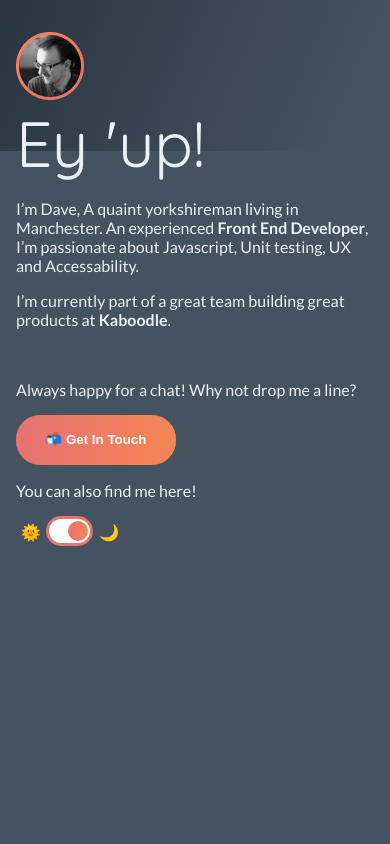
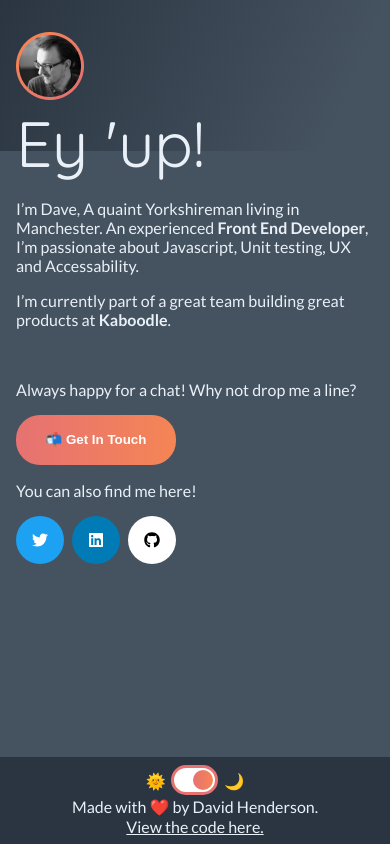
Before and after one commit to daaveuk/daaveuk.github.io, a React app: page / in a window 390 px wide. Built offline with nearby package versions, Linux system fonts and the light colour scheme.

Commit message:
All components written for mobile view

```diff
--- a/package.json
+++ b/package.json
@@ -6,6 +6,7 @@
   "dependencies": {
     "@babel/core": "7.9.0",
     "@fortawesome/fontawesome-svg-core": "^1.2.28",
+    "@fortawesome/free-brands-svg-icons": "^5.13.0",
     "@fortawesome/free-solid-svg-icons": "^5.13.0",
     "@fortawesome/react-fontawesome": "^0.1.9",
     "@svgr/webpack": "4.3.3",
@@ -50,7 +51,6 @@
     "resolve": "1.15.0",
     "resolve-url-loader": "3.1.1",
     "sass-loader": "8.0.2",
-    "semantic-ui-react": "^0.88.2",
     "semver": "6.3.0",
     "simplex-noise": "^2.4.0",
     "style-loader": "0.23.1",
--- a/src/App.js
+++ b/src/App.js
@@ -10,6 +10,9 @@ import ThemeToggle from './components/ThemeToggle/ThemeToggle';
 import Emoji from './components/Emoji/Emoji';
 import Image from './components/Image/Image';
 import profilePic from './images/profilePic.png';
+import Footer from './components/Footer/Footer';
+import IconButton from './components/IconButton/IconButton';
+import sendEmail from './functions/sendEmail';
 
 const App = () => {
   const [theme, toggleTheme] = useDarkMode();
@@ -21,6 +24,11 @@ const App = () => {
     } else {
       toggleTheme('light');
     }
+  };
+
+  const handleContact = () => {
+    console.log(sendEmail());
+    window.location.href = sendEmail();
   };
 
   const isDarkMode = theme === 'dark';
@@ -35,7 +43,7 @@ const App = () => {
         </Hero>
         <MainContent>
           <p>
-            I’m Dave, A quaint yorkshireman living in Manchester. An experienced{' '}
+            I’m Dave, A quaint Yorkshireman living in Manchester. An experienced{' '}
             <strong>Front End Developer</strong>, I’m passionate about
             Javascript, Unit testing, UX and Accessability.
           </p>
@@ -45,16 +53,36 @@ const App = () => {
           </p>
           <br />
           <p>Always happy for a chat! Why not drop me a line?</p>
-          <Button>
+          <Button onClick={handleContact}>
             <Emoji label="Email icon" symbol="📬" /> Get In Touch
           </Button>
           <p>You can also find me here!</p>
+          <IconButton href="https://twitter.com/daaveuk/" icon="twitter" />
+          <IconButton
+            href="https://www.linkedin.com/in/daaveuk/"
+            icon="linkedin"
+          />
+          <IconButton href="https://github.com/daaveuk/" icon="github" />
         </MainContent>
-        <ThemeToggle
-          id="themeToggle"
-          handleToggle={handleToggle}
-          value={isDarkMode}
-        />
+        <Footer>
+          <ThemeToggle
+            id="themeToggle"
+            handleToggle={handleToggle}
+            value={isDarkMode}
+          />
+          <span>
+            Made with <Emoji label="Love" symbol="❤️" /> by David Henderson.
+          </span>
+          <span>
+            <a
+              href="https://github.com/daaveuk/webpage"
+              target="_blank"
+              rel="noreferrer noopener"
+            >
+              View the code here.
+            </a>
+          </span>
+        </Footer>
       </>
     </ThemeProvider>
   );
--- a/src/components/Button/Button.js
+++ b/src/components/Button/Button.js
@@ -13,14 +13,15 @@ const StyledButton = styled.button`
   min-width: 10rem;
   font-weight: 700;
   cursor: pointer;
+  ${({ theme }) => theme.hover}
 `;
 
-const Button = ({ handleClick, children }) => (
-  <StyledButton onClick={handleClick}>{children}</StyledButton>
+const Button = ({ onClick, children }) => (
+  <StyledButton onClick={onClick}>{children}</StyledButton>
 );
 
 Button.propTypes = {
-  handleClick: PropTypes.func.isRequired,
+  onClick: PropTypes.func.isRequired,
   children: PropTypes.element.isRequired,
 };
 
--- /dev/null
+++ b/src/components/Footer/Footer.js
@@ -0,0 +1,23 @@
+import React from 'react';
+import PropTypes from 'prop-types';
+import styled from 'styled-components';
+
+const Footer = ({ children }) => <StyledFooter>{children}</StyledFooter>;
+
+Footer.propTypes = {
+  children: PropTypes.element.isRequired,
+};
+
+const StyledFooter = styled.div`
+  position: fixed;
+  bottom: 0;
+  display: flex;
+  flex-direction: column;
+  align-items: center;
+  justify-content: space-between;
+  width: 100%;
+  padding: 0.5rem 1rem;
+  background-color: ${({ theme }) => theme.backgroundAccent};
+`;
+
+export default Footer;
--- /dev/null
+++ b/src/components/IconButton/IconButton.js
@@ -0,0 +1,47 @@
+import React from 'react';
+import PropTypes from 'prop-types';
+import styled, { css } from 'styled-components';
+import { FontAwesomeIcon } from '@fortawesome/react-fontawesome';
+
+const IconButton = ({ icon, href }) => (
+  <StyledIcon href={href} icon={icon} target="_blank" rel="noreferrer noopener">
+    <FontAwesomeIcon icon={['fab', icon]} />
+  </StyledIcon>
+);
+
+IconButton.propTypes = {
+  icon: PropTypes.string.isRequired,
+  href: PropTypes.string.isRequired,
+};
+
+const StyledIcon = styled.a`
+  line-height: 3rem;
+  width: 3rem;
+  text-align: center;
+  border-radius: 50%;
+  display: inline-block;
+  background-color: red;
+  color: white;
+  ${({ theme }) => theme.hover}
+  & + & {
+    margin-left: 0.5rem;
+  }
+  ${props =>
+    props.icon === 'github' &&
+    css`
+      background: white;
+      color: black;
+    `}
+  ${props =>
+    props.icon === 'twitter' &&
+    css`
+      background: #1da1f2;
+    `}
+    ${props =>
+      props.icon === 'linkedin' &&
+      css`
+        background: #007bb5;
+      `}
+`;
+
+export default IconButton;
--- a/src/components/ThemeToggle/ThemeToggle.js
+++ b/src/components/ThemeToggle/ThemeToggle.js
@@ -26,7 +26,6 @@ const ThemeToggleWrapper = styled.div`
   display: flex;
   justify-content: flex-start;
   align-items: center;
-  padding: 0 1rem;
 `;
 
 const ToggleLabel = styled.p`
--- /dev/null
+++ b/src/functions/sendEmail.js
@@ -0,0 +1,20 @@
+const sendEmail = () => {
+  const to = 'me+enquires@daave.co.uk';
+  const subject = encodeURIComponent("Hi Dave, I'd like to get in touch!");
+  const body = encodeURIComponent(`
+Hi Dave,
+
+I'm writing to get in touch in regards to...
+
+All the best,
+
+My Name
+
+  `);
+
+  const url = `mailto:${to}?subject=${subject}&body=${body}`;
+
+  return url;
+};
+
+export default sendEmail;
--- a/src/index.js
+++ b/src/index.js
@@ -1,7 +1,11 @@
 import React from 'react';
 import ReactDOM from 'react-dom';
+import { library } from '@fortawesome/fontawesome-svg-core';
+import { fab } from '@fortawesome/free-brands-svg-icons';
+import * as serviceWorker from './serviceWorker';
 import App from './App';
-import * as serviceWorker from './serviceWorker';
+
+library.add(fab);
 
 ReactDOM.render(
   <React.StrictMode>
--- a/src/styles/darkTheme.js
+++ b/src/styles/darkTheme.js
@@ -1,9 +1,21 @@
+const backgroundStart = '#2A3541';
+const backgroundEnd = '#45525F';
+
 export const darkTheme = {
-  body: '#45525F',
+  body: backgroundEnd,
   text: '#E9F0F8',
-  headerGradient:
-    'linear-gradient(113.53deg, #2A3541 0%, rgba(57, 70, 83, 0) 86.04%)',
+  backgroundAccent: backgroundStart,
+  headerGradient: `linear-gradient(113.53deg, ${backgroundStart} 0%, rgba(57, 70, 83, 0) 86.04%)`,
   buttonGradient: 'linear-gradient(270deg, #f58555 0%, #e67272 100%)',
+  hover: `
+  position: relative;
+  transition: all 0.1s ease-in;
+  top: 0;
+  &:hover {
+    top: -2px;
+    box-shadow: 0 1rem 1rem -0.5rem #0a0e13c4;
+  }
+  `,
 };
 
 export default darkTheme;
--- a/src/styles/globalStyles.js
+++ b/src/styles/globalStyles.js
@@ -17,6 +17,11 @@ const GlobalStyles = createGlobalStyle`
     font-size: 16px;
     font-family: 'Lato', sans-serif;
     padding: 0;
-  }`;
+  }
+  a {
+    color: ${({ theme }) => theme.text};
+    text-decoration: underline;
+  }
+  `;
 
 export default GlobalStyles;
--- a/src/styles/lightTheme.js
+++ b/src/styles/lightTheme.js
@@ -1,10 +1,21 @@
+const backgroundStart = '#E0EDEC';
+const backgroundEnd = '#89d3cf';
+
 const lightTheme = {
   body: '#E0EDEC',
-  backgroundAccent: '#89d3cf',
+  backgroundAccent: backgroundEnd,
   text: '#215653',
-  headerGradient:
-    'linear-gradient(113.69deg,#e0edec -0.86%,#89d3cf -0.85%,rgba(224, 237, 236, 0.5) 86.05%);',
+  headerGradient: `linear-gradient(113.69deg, ${backgroundStart} -0.86%, ${backgroundEnd} -0.85%,rgba(224, 237, 236, 0.5) 86.05%);`,
   buttonGradient: 'linear-gradient(270deg, #f58555 0%, #e67272 100%)',
+  hover: `
+  position: relative;
+  transition: all 0.1s ease-in;
+  top: 0;
+  &:hover {
+    top: -2px;
+    box-shadow: 0 1rem 1rem -0.5rem #89d3cf;
+  }
+  `,
 };
 
 export default lightTheme;
```
Also changed, not shown: 1 other file (tests, documents, lock files or other folders).
